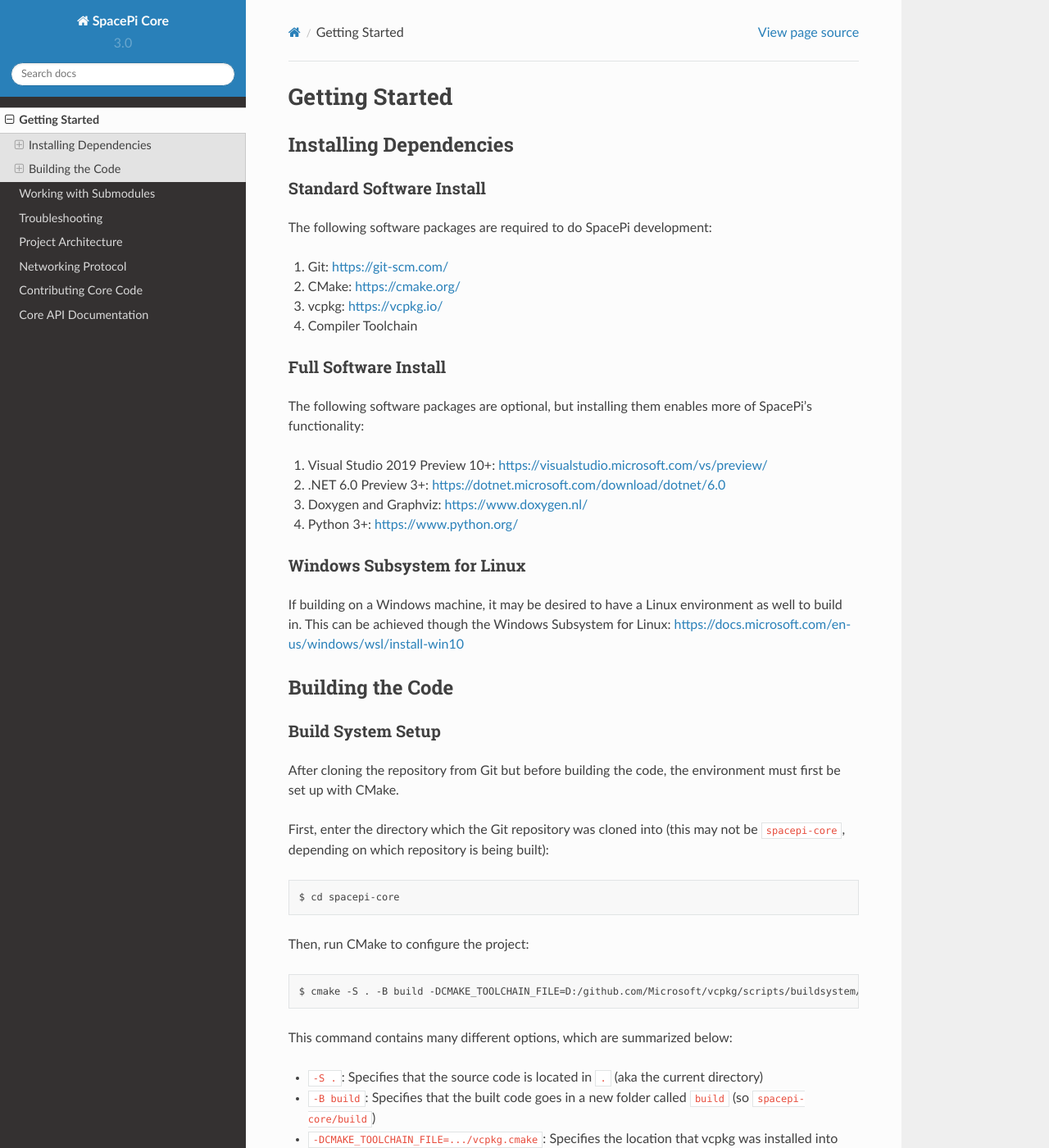
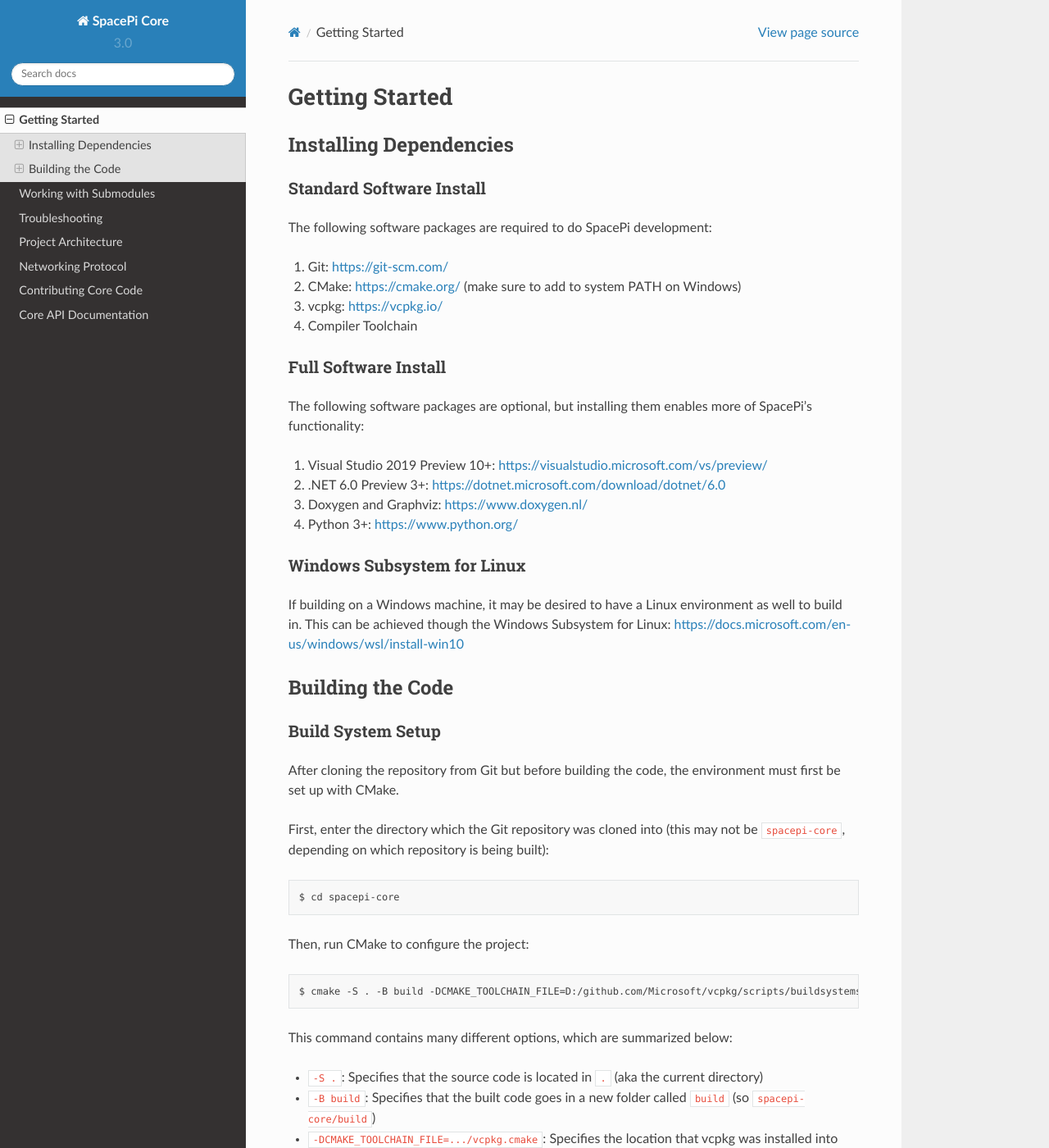
Before and after one commit to wildcat-rocketry/spacepi-core, a Sphinx documentation site: the page built from docs/detailed/getting-started.rst, in a window 1280 px wide and 1400 px high. Shown: the whole window at 82% size. Built offline with Sphinx 7.4.7 and the Read the Docs theme 2.0.0, drawn with Linux system fonts in a browser that asks for light colours.

Commit message:
Updated install docs

```diff
--- a/docs/detailed/getting-started.rst
+++ b/docs/detailed/getting-started.rst
@@ -10,7 +10,7 @@
 The following software packages are required to do SpacePi development:
 
 1. Git: https://git-scm.com/
-2. CMake: https://cmake.org/
+2. CMake: https://cmake.org/ (make sure to add to system PATH on Windows)
 3. vcpkg: https://vcpkg.io/
 4. Compiler Toolchain
 
@@ -48,7 +48,7 @@
 
 .. code-block:: text
 
-    $ cmake -S . -B build -DCMAKE_TOOLCHAIN_FILE=D:/github.com/Microsoft/vcpkg/scripts/buildsystem/vcpkg.cmake -DVCPKG_TARGET_TRIPLET=x64-windows-static -DVCPKG_HOST_TRIPLET=x64-windows-static
+    $ cmake -S . -B build -DCMAKE_TOOLCHAIN_FILE=D:/github.com/Microsoft/vcpkg/scripts/buildsystems/vcpkg.cmake -DVCPKG_TARGET_TRIPLET=x64-windows-static -DVCPKG_HOST_TRIPLET=x64-windows-static
 
 This command contains many different options, which are summarized below:
 
```
